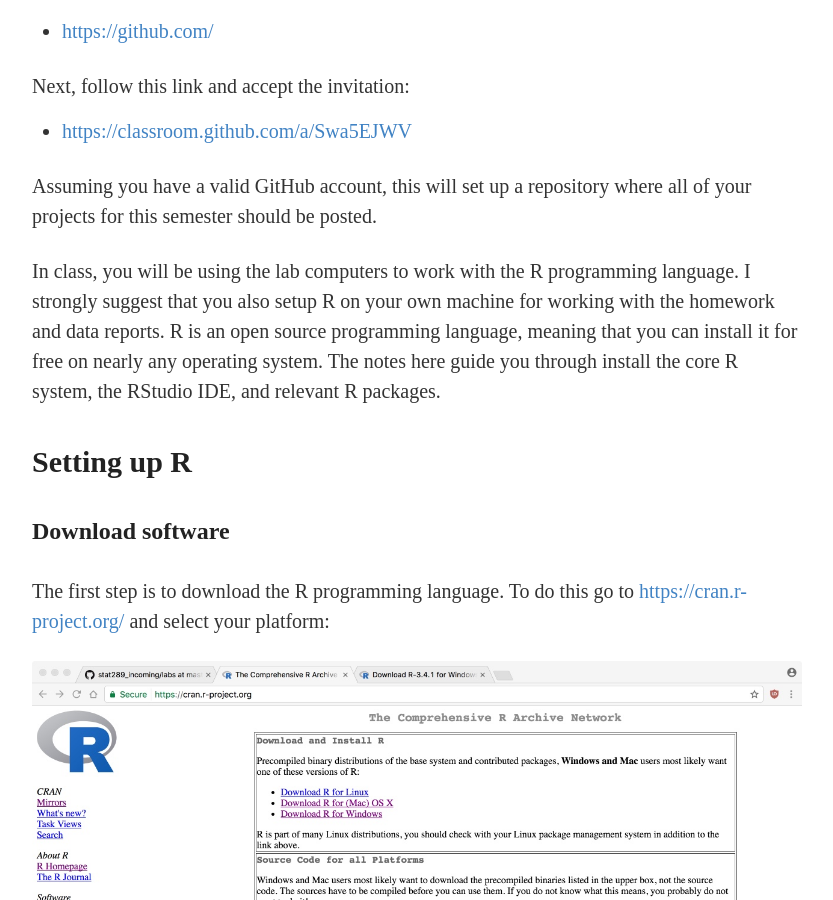
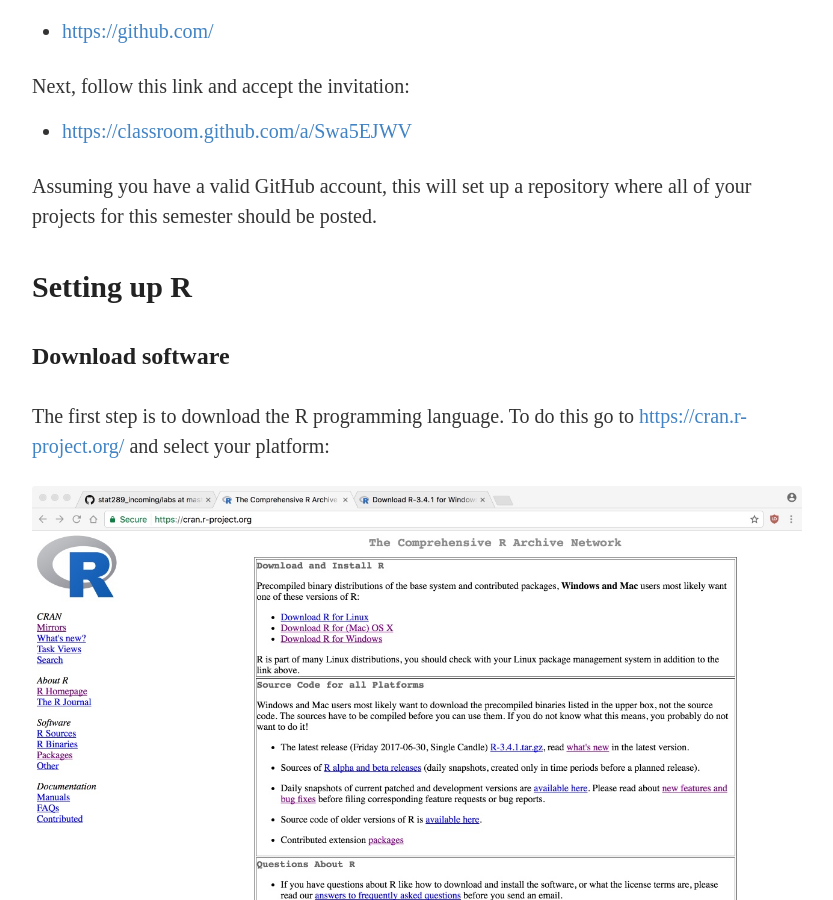
Before and after one commit to anhnguyendepocen/stat209-f18, a Jekyll site: the page built from _notes/class02-introduction-to-r.md, in a window 1280 px wide and 900 px high, scrolled down 340 px. Shown: the whole window, without its empty margins (223-1056 px from the left). Built offline with Jekyll 4.4.1, drawn with Linux system fonts in a browser that asks for light colours.

Commit message:
update notes

```diff
--- a/_notes/class02-introduction-to-r.md
+++ b/_notes/class02-introduction-to-r.md
@@ -24,14 +24,6 @@ Next, follow this link and accept the invitation:
 
 Assuming you have a valid GitHub account, this will set up a repository where
 all of your projects for this semester should be posted.
-
-In class, you will be using the lab computers to work with
-the R programming language. I strongly suggest that you also
-setup R on your own machine for working with the homework and
-data reports. R is an open source programming language, meaning
-that you can install it for free on nearly any operating system.
-The notes here guide you through install the core R system, the
-RStudio IDE, and relevant R packages.
 
 # Setting up R
 
```
Also changed, not shown: _notes/class02-introduction-to-r.Rmd (+0 -8 lines), 1 other file.
